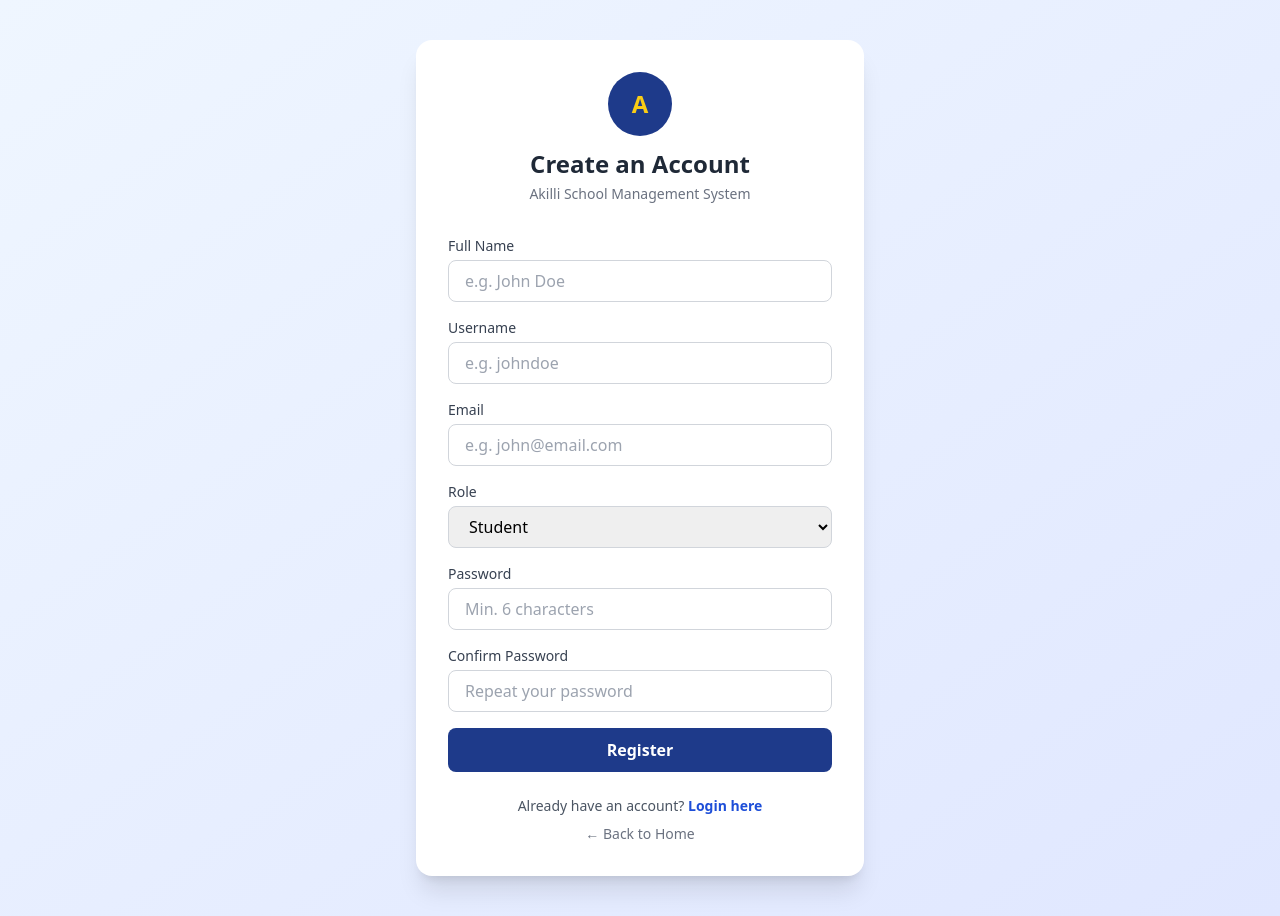
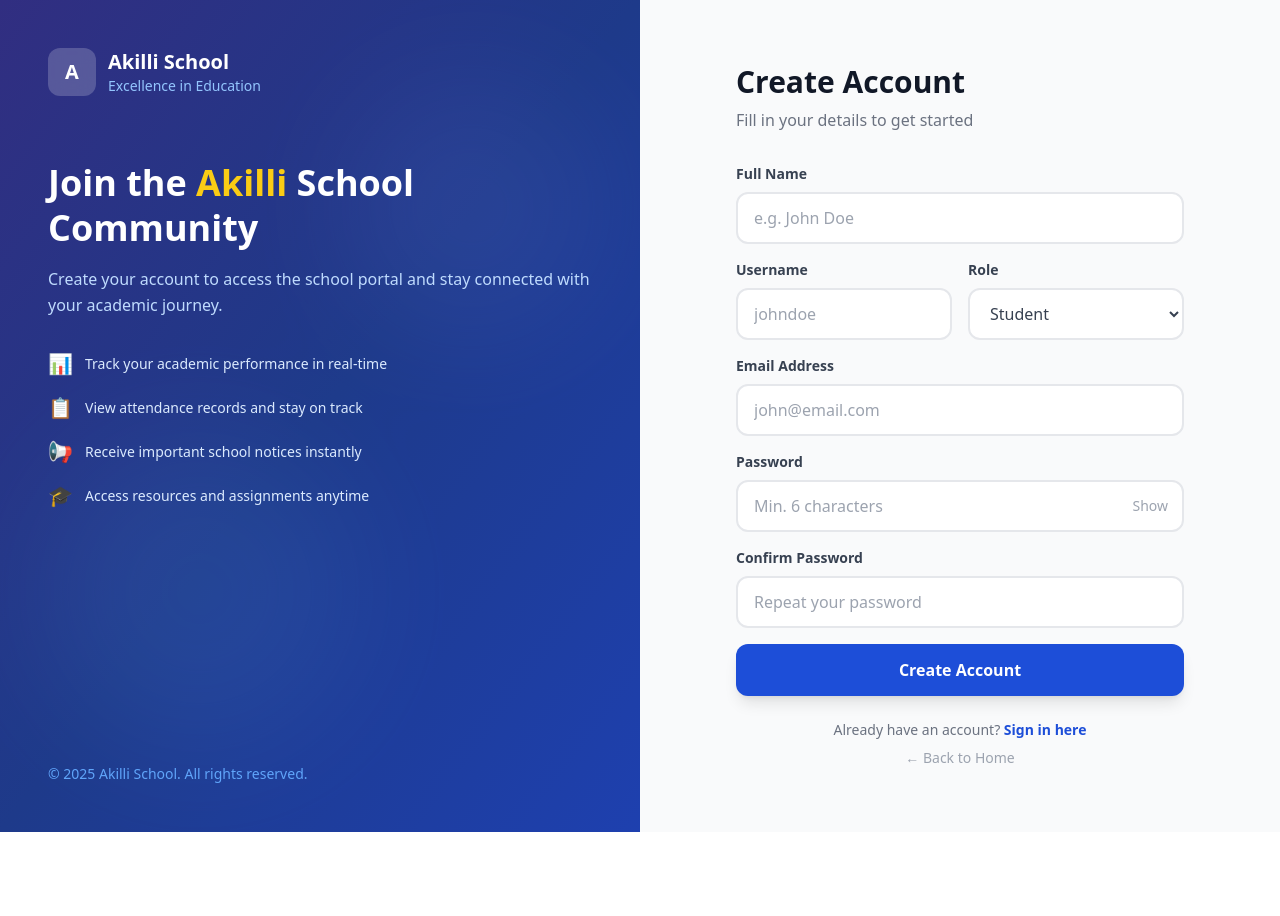
Before and after one commit to Travis028/the-school, a React (Create React App) app in the folder frontend/: page /register in a window 1280 px wide. After the commit the page ends 832 px from the top, so only its background shows below. Built offline with nearby package versions, Linux system fonts and the light colour scheme.

Commit message:
redesign Register: split panel layout, benefits list, show/hide password

```diff
--- a/frontend/src/components/Register.js
+++ b/frontend/src/components/Register.js
@@ -7,6 +7,7 @@ const Register = () => {
   const navigate = useNavigate();
   const [form, setForm] = useState({ full_name: '', username: '', email: '', password: '', confirm_password: '', role: 'student' });
   const [loading, setLoading] = useState(false);
+  const [showPassword, setShowPassword] = useState(false);
 
   const handleChange = (e) => setForm({ ...form, [e.target.name]: e.target.value });
 
@@ -14,6 +15,10 @@ const Register = () => {
     e.preventDefault();
     if (form.password !== form.confirm_password) {
       toast.error('Passwords do not match');
+      return;
+    }
+    if (form.password.length < 6) {
+      toast.error('Password must be at least 6 characters');
       return;
     }
     setLoading(true);
@@ -35,74 +40,134 @@ const Register = () => {
   };
 
   return (
-    <div className="min-h-screen flex items-center justify-center bg-gradient-to-br from-blue-50 to-indigo-100 py-10 px-4">
-      <div className="bg-white p-8 rounded-2xl shadow-xl w-full max-w-md">
-        {/* Header */}
-        <div className="text-center mb-8">
-          <div className="w-16 h-16 bg-blue-900 rounded-full flex items-center justify-center font-bold text-yellow-400 text-2xl mx-auto mb-3">A</div>
-          <h1 className="text-2xl font-bold text-gray-800">Create an Account</h1>
-          <p className="text-gray-500 text-sm mt-1">Akilli School Management System</p>
+    <div className="min-h-screen flex bg-gray-50">
+      {/* Left Panel */}
+      <div className="hidden lg:flex lg:w-1/2 bg-gradient-to-br from-indigo-900 via-blue-900 to-blue-800 flex-col justify-between p-12 relative overflow-hidden">
+        <div className="absolute inset-0 opacity-10">
+          <div className="absolute top-20 right-10 w-64 h-64 bg-indigo-400 rounded-full blur-3xl"></div>
+          <div className="absolute bottom-20 left-10 w-80 h-80 bg-blue-400 rounded-full blur-3xl"></div>
         </div>
+        <div className="relative z-10">
+          <div className="flex items-center space-x-3 mb-16">
+            <div className="w-12 h-12 bg-white/20 backdrop-blur rounded-xl flex items-center justify-center font-black text-white text-xl">A</div>
+            <div>
+              <p className="font-black text-white text-xl">Akilli School</p>
+              <p className="text-blue-300 text-sm">Excellence in Education</p>
+            </div>
+          </div>
+          <h2 className="text-4xl font-black text-white leading-tight mb-4">
+            Join the <span className="text-yellow-400">Akilli</span> School Community
+          </h2>
+          <p className="text-blue-200 leading-relaxed mb-8">
+            Create your account to access the school portal and stay connected with your academic journey.
+          </p>
+          <div className="space-y-4">
+            {[
+              { icon: '📊', text: 'Track your academic performance in real-time' },
+              { icon: '📋', text: 'View attendance records and stay on track' },
+              { icon: '📢', text: 'Receive important school notices instantly' },
+              { icon: '🎓', text: 'Access resources and assignments anytime' },
+            ].map((item, i) => (
+              <div key={i} className="flex items-center gap-3 text-blue-100">
+                <span className="text-xl">{item.icon}</span>
+                <span className="text-sm">{item.text}</span>
+              </div>
+            ))}
+          </div>
+        </div>
+        <p className="relative z-10 text-blue-400 text-sm">© 2025 Akilli School. All rights reserved.</p>
+      </div>
+
+      {/* Right Panel */}
+      <div className="w-full lg:w-1/2 flex items-center justify-center p-8 overflow-y-auto">
+        <div className="w-full max-w-md py-8">
+          <div className="lg:hidden flex items-center space-x-3 mb-8">
+            <div className="w-10 h-10 bg-blue-700 rounded-xl flex items-center justify-center font-black text-white">A</div>
+            <div>
+              <p className="font-black text-gray-900">Akilli School</p>
+              <p className="text-blue-600 text-xs">Excellence in Education</p>
+            </div>
+          </div>
+
+          <h1 className="text-3xl font-black text-gray-900 mb-2">Create Account</h1>
+          <p className="text-gray-500 mb-8">Fill in your details to get started</p>
 
           <form onSubmit={handleSubmit} className="space-y-4">
             <div>
-            <label className="block text-sm font-medium text-gray-700 mb-1">Full Name</label>
+              <label className="block text-sm font-semibold text-gray-700 mb-2">Full Name</label>
               <input name="full_name" value={form.full_name} onChange={handleChange}
                 placeholder="e.g. John Doe" required
-              className="w-full px-4 py-2 border border-gray-300 rounded-lg focus:ring-2 focus:ring-blue-500 focus:border-transparent" />
+                className="w-full px-4 py-3 border-2 border-gray-200 rounded-xl focus:border-blue-500 focus:outline-none transition-colors bg-white placeholder-gray-400" />
             </div>
 
+            <div className="grid grid-cols-2 gap-4">
               <div>
-            <label className="block text-sm font-medium text-gray-700 mb-1">Username</label>
+                <label className="block text-sm font-semibold text-gray-700 mb-2">Username</label>
                 <input name="username" value={form.username} onChange={handleChange}
-              placeholder="e.g. johndoe" required
-              className="w-full px-4 py-2 border border-gray-300 rounded-lg focus:ring-2 focus:ring-blue-500 focus:border-transparent" />
+                  placeholder="johndoe" required
+                  className="w-full px-4 py-3 border-2 border-gray-200 rounded-xl focus:border-blue-500 focus:outline-none transition-colors bg-white placeholder-gray-400" />
               </div>
-
               <div>
-            <label className="block text-sm font-medium text-gray-700 mb-1">Email</label>
-            <input name="email" value={form.email} onChange={handleChange}
-              placeholder="e.g. john@email.com" type="email" required
-              className="w-full px-4 py-2 border border-gray-300 rounded-lg focus:ring-2 focus:ring-blue-500 focus:border-transparent" />
-          </div>
-
-          <div>
-            <label className="block text-sm font-medium text-gray-700 mb-1">Role</label>
+                <label className="block text-sm font-semibold text-gray-700 mb-2">Role</label>
                 <select name="role" value={form.role} onChange={handleChange}
-              className="w-full px-4 py-2 border border-gray-300 rounded-lg focus:ring-2 focus:ring-blue-500 focus:border-transparent">
+                  className="w-full px-4 py-3 border-2 border-gray-200 rounded-xl focus:border-blue-500 focus:outline-none transition-colors bg-white text-gray-700">
                   <option value="student">Student</option>
                   <option value="teacher">Teacher</option>
                 </select>
               </div>
-
-          <div>
-            <label className="block text-sm font-medium text-gray-700 mb-1">Password</label>
-            <input name="password" value={form.password} onChange={handleChange}
-              placeholder="Min. 6 characters" type="password" required minLength={6}
-              className="w-full px-4 py-2 border border-gray-300 rounded-lg focus:ring-2 focus:ring-blue-500 focus:border-transparent" />
             </div>
 
             <div>
-            <label className="block text-sm font-medium text-gray-700 mb-1">Confirm Password</label>
+              <label className="block text-sm font-semibold text-gray-700 mb-2">Email Address</label>
+              <input name="email" value={form.email} onChange={handleChange}
+                placeholder="john@email.com" type="email" required
+                className="w-full px-4 py-3 border-2 border-gray-200 rounded-xl focus:border-blue-500 focus:outline-none transition-colors bg-white placeholder-gray-400" />
+            </div>
+
+            <div>
+              <label className="block text-sm font-semibold text-gray-700 mb-2">Password</label>
+              <div className="relative">
+                <input name="password" value={form.password} onChange={handleChange}
+                  placeholder="Min. 6 characters" type={showPassword ? 'text' : 'password'} required
+                  className="w-full px-4 py-3 border-2 border-gray-200 rounded-xl focus:border-blue-500 focus:outline-none transition-colors bg-white placeholder-gray-400 pr-12" />
+                <button type="button" onClick={() => setShowPassword(!showPassword)}
+                  className="absolute right-4 top-1/2 -translate-y-1/2 text-gray-400 hover:text-gray-600 text-sm">
+                  {showPassword ? 'Hide' : 'Show'}
+                </button>
+              </div>
+            </div>
+
+            <div>
+              <label className="block text-sm font-semibold text-gray-700 mb-2">Confirm Password</label>
               <input name="confirm_password" value={form.confirm_password} onChange={handleChange}
                 placeholder="Repeat your password" type="password" required
-              className="w-full px-4 py-2 border border-gray-300 rounded-lg focus:ring-2 focus:ring-blue-500 focus:border-transparent" />
+                className="w-full px-4 py-3 border-2 border-gray-200 rounded-xl focus:border-blue-500 focus:outline-none transition-colors bg-white placeholder-gray-400" />
             </div>
 
             <button type="submit" disabled={loading}
-            className="w-full bg-blue-900 text-white py-2.5 rounded-lg hover:bg-blue-800 transition font-semibold disabled:opacity-50 mt-2">
-            {loading ? 'Creating Account...' : 'Register'}
+              className="w-full bg-blue-700 text-white py-3.5 rounded-xl font-bold text-base hover:bg-blue-800 transition-all duration-200 shadow-lg hover:shadow-xl disabled:opacity-60 disabled:cursor-not-allowed mt-2">
+              {loading ? (
+                <span className="flex items-center justify-center gap-2">
+                  <svg className="animate-spin h-4 w-4" viewBox="0 0 24 24" fill="none">
+                    <circle className="opacity-25" cx="12" cy="12" r="10" stroke="currentColor" strokeWidth="4"></circle>
+                    <path className="opacity-75" fill="currentColor" d="M4 12a8 8 0 018-8v8z"></path>
+                  </svg>
+                  Creating Account...
+                </span>
+              ) : 'Create Account'}
             </button>
           </form>
 
-        <p className="text-center text-sm text-gray-600 mt-6">
+          <div className="mt-6 text-center">
+            <p className="text-gray-500 text-sm">
               Already have an account?{' '}
-          <Link to="/login" className="text-blue-700 font-semibold hover:underline">Login here</Link>
+              <Link to="/login" className="text-blue-700 font-semibold hover:underline">Sign in here</Link>
             </p>
-
-        <p className="text-center text-sm text-gray-500 mt-2">
-          <Link to="/" className="hover:underline">← Back to Home</Link>
+            <p className="text-gray-400 text-sm mt-2">
+              <Link to="/" className="hover:text-gray-600 transition">← Back to Home</Link>
             </p>
+          </div>
+        </div>
       </div>
     </div>
   );
```
Lines whose indentation alone changed are shown as unchanged.
